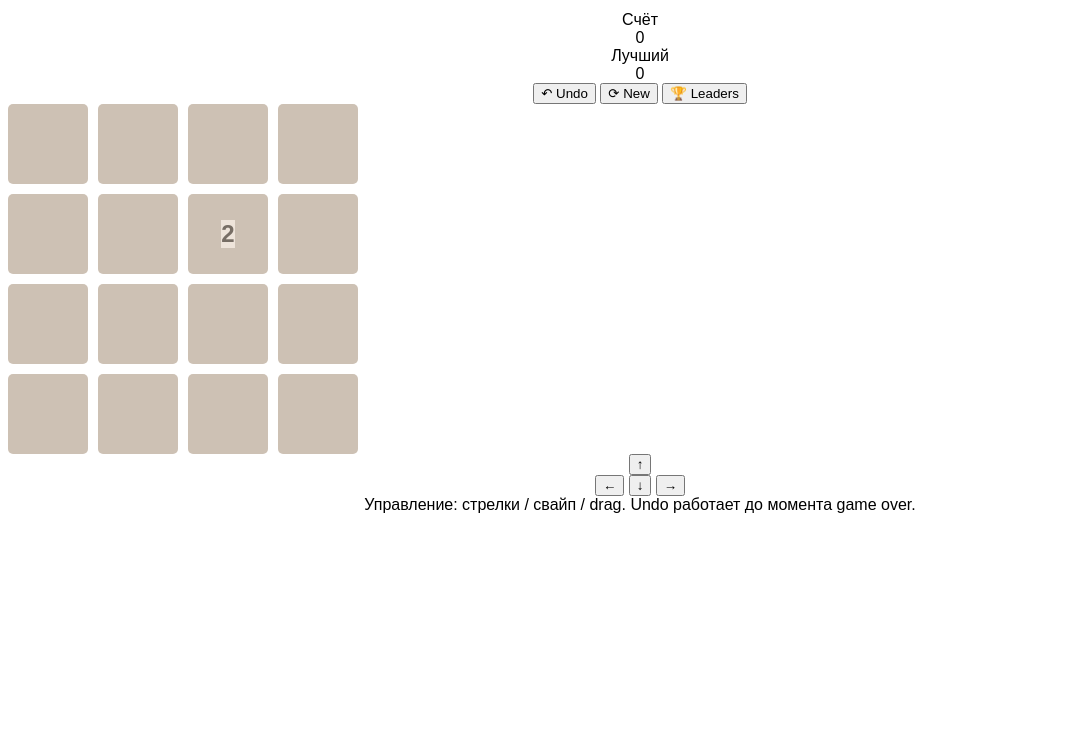
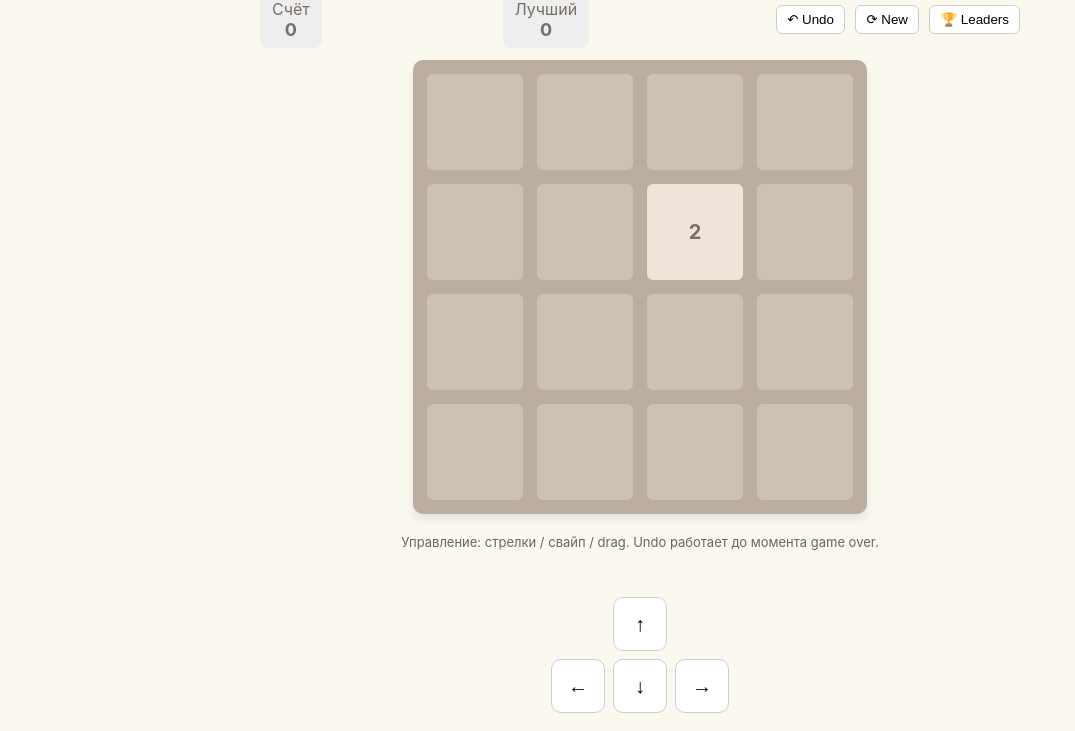
Before and after one commit to Just-ChillGuy/lab3-web, a plain HTML site: page index.html in a window 1280 px wide. Shown: the part 69-800 px from the top of the page, without its empty margins (0-1075 px from the left). Drawn offline with Linux system fonts and the light colour scheme.

Commit message:
Update styles.css

```diff
--- a/styles.css
+++ b/styles.css
@@ -1,32 +1,131 @@
-body { font-family: Arial, sans-serif; text-align: center; }
-h1 { color: #333; }
-#game-container { display: inline-block; background: #bbada0; padding: 10px; border-radius: 10px; }
-.grid {
-    display: grid;
-    grid-template-columns: repeat(4, 80px);
-    grid-template-rows: repeat(4, 80px);
-    gap: 10px;
-}
-.cell {
-    width: 80px; height: 80px;
-    font-size: 24px; font-weight: bold;
-    display: flex; align-items: center; justify-content: center;
-    background: #cdc1b4; color: #776e65;
-    border-radius: 5px;
-    transition: transform 200ms ease-in-out;
+/* ========== БАЗОВЫЕ СТИЛИ ========== */
+:root{
+  --bg:#faf8ef;
+  --board:#bbada0;
+  --cell:#cdc1b4;
+  --text-dark:#776e65;
+  --tile-size:88px; /* базовый, изменяется медиазапросами */
+  --gap:12px;
 }
 
-.tile-2   { background: #eee4da; color: #776e65; }
-.tile-4   { background: #ede0c8; color: #776e65; }
-.tile-8   { background: #f2b179; color: #f9f6f2; }
-.tile-16  { background: #f59563; color: #f9f6f2; }
-.tile-32  { background: #f67c5f; color: #f9f6f2; }
-.tile-64  { background: #f65e3b; color: #f9f6f2; }
-.tile-128 { background: #edcf72; color: #f9f6f2; }
-.tile-256 { background: #edcc61; color: #f9f6f2; }
-.tile-512 { background: #edc850; color: #f9f6f2; }
-.tile-1024{ background: #edc53f; color: #f9f6f2; }
-.tile-2048{ background: #edc22e; color: #f9f6f2; }
+*{box-sizing:border-box}
+html,body{height:100%}
+body{
+  margin:0;
+  font-family: Inter, "Segoe UI", Roboto, Arial, sans-serif;
+  background:var(--bg);
+  color:var(--text-dark);
+  display:flex;
+  flex-direction:column;
+  align-items:center;
+  padding:18px;
+}
 
-.overlay { /* стили модалки, скрываем по умолчанию */ }
-.overlay.hidden { display: none; }
+/* Topbar */
+.topbar{width:100%;max-width:760px}
+.topbar h1{margin:0 0 8px;font-size:28px}
+.controls-row{display:flex;gap:12px;align-items:center;justify-content:space-between}
+.scorebox{background:#eee; padding:8px 12px;border-radius:8px;text-align:center}
+.scorebox > div:last-child{font-weight:700;font-size:18px}
+.buttons button{margin-left:6px;padding:6px 10px;border-radius:6px;border:1px solid #ccc;background:white;cursor:pointer}
+
+/* Board wrapper */
+#board-wrap{margin-top:12px; position:relative}
+.grid{
+  display:grid;
+  grid-template-columns:repeat(4, var(--tile-size));
+  grid-template-rows:repeat(4, var(--tile-size));
+  gap:var(--gap);
+  background:var(--board);
+  padding:var(--gap);
+  border-radius:10px;
+  box-shadow: 0 6px 10px rgba(0,0,0,0.08);
+}
+
+/* каждая ячейка базовая */
+.cell {
+  width:var(--tile-size);
+  height:var(--tile-size);
+  background:var(--cell);
+  border-radius:6px;
+  display:flex;
+  align-items:center;
+  justify-content:center;
+  font-weight:700;
+  font-size:20px;
+  color:var(--text-dark);
+  position:relative;
+  overflow:visible;
+}
+
+/* плитка с числом как псевдо-вложение (делаем элемент внутри) */
+.tile {
+  position:absolute;
+  inset:0;
+  display:flex;
+  align-items:center;
+  justify-content:center;
+  border-radius:6px;
+  font-weight:700;
+  transition: transform 160ms ease, opacity 120ms ease;
+  will-change: transform, opacity;
+  font-size:20px;
+}
+
+/* разные цвета для значений */
+.tile-2{ background:#eee4da; color:#776e65; }
+.tile-4{ background:#ede0c8; color:#776e65; }
+.tile-8{ background:#f2b179; color:#f9f6f2; }
+.tile-16{ background:#f59563; color:#f9f6f2; font-size:18px; }
+.tile-32{ background:#f67c5f; color:#f9f6f2; font-size:18px; }
+.tile-64{ background:#f65e3b; color:#f9f6f2; }
+.tile-128{ background:#edcf72; color:#f9f6f2; font-size:16px; }
+.tile-256{ background:#edcc61; color:#f9f6f2; font-size:16px; }
+.tile-512{ background:#edc850; color:#f9f6f2; font-size:14px; }
+.tile-1024{ background:#edc53f; color:#f9f6f2; font-size:13px; }
+.tile-2048{ background:#edc22e; color:#f9f6f2; font-size:13px; }
+
+/* overlay (модалки) */
+.overlay{
+  position:fixed;
+  left:0;right:0;top:0;bottom:0;
+  display:flex;align-items:center;justify-content:center;
+  background:rgba(0,0,0,0.45);
+  z-index:90;
+}
+.overlay.hidden{display:none}
+.overlay-inner{
+  background:white;padding:18px;border-radius:10px;min-width:280px;max-width:92%;
+  box-shadow:0 8px 20px rgba(0,0,0,0.25)
+}
+.overlay .overlay-actions{display:flex;gap:8px;justify-content:center;margin-top:12px}
+.saved-msg{color:green;margin-top:10px}
+
+/* mobile controls */
+.mobile-controls{
+  position:fixed;left:50%;transform:translateX(-50%);
+  bottom:18px; z-index:50; display:flex;flex-direction:column;gap:8px;align-items:center;
+}
+.mobile-controls .m-row{display:flex;gap:8px}
+.m-btn{width:54px;height:54px;border-radius:10px;border:1px solid #ccc;background:white;font-size:20px}
+
+/* footer */
+.foot{margin-top:20px;color:#666;font-size:13px}
+
+/* адаптив */
+@media (max-width:520px){
+  :root{ --tile-size:64px; --gap:8px }
+  .topbar h1{font-size:20px}
+  .buttons button{padding:6px;border-radius:8px}
+  .scorebox > div:last-child{font-size:16px}
+  .m-btn{width:50px;height:50px}
+}
+
+/* большие экраны */
+@media (min-width:900px){
+  :root{ --tile-size:96px; --gap:14px }
+}
+
+/* визуальная подсказка для перемещения (необязательно) */
+.tile.new { transform: scale(0); animation: pop .12s forwards; }
+@keyframes pop { to { transform: scale(1); } }
```
